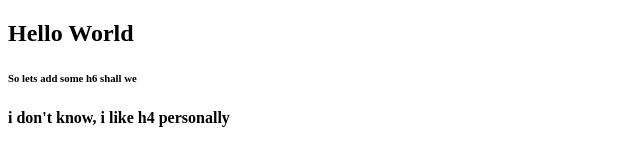
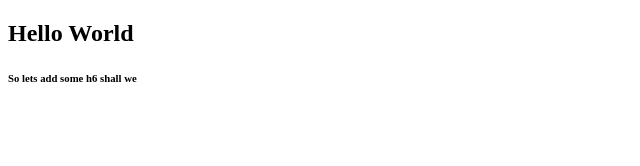
Before and after one commit to jsixx777/newnew, a plain HTML site: page index.html in a window 1280 px wide. Shown: the whole page, without its empty margins (0-640 px from the left). Drawn offline with Linux system fonts and the light colour scheme.

Commit message:
Revert "love that h4"
This reverts commit bcdbbd6f36e3870470bec23827671d971691c554.

```diff
--- a/index.html
+++ b/index.html
@@ -9,6 +9,5 @@
 <body>
     <h2>Hello World</h2>
     <h6>So lets add some h6 shall we</h6>
-    <h4>i don't know, i like h4 personally</h4>
 </body>
 </html>
```
